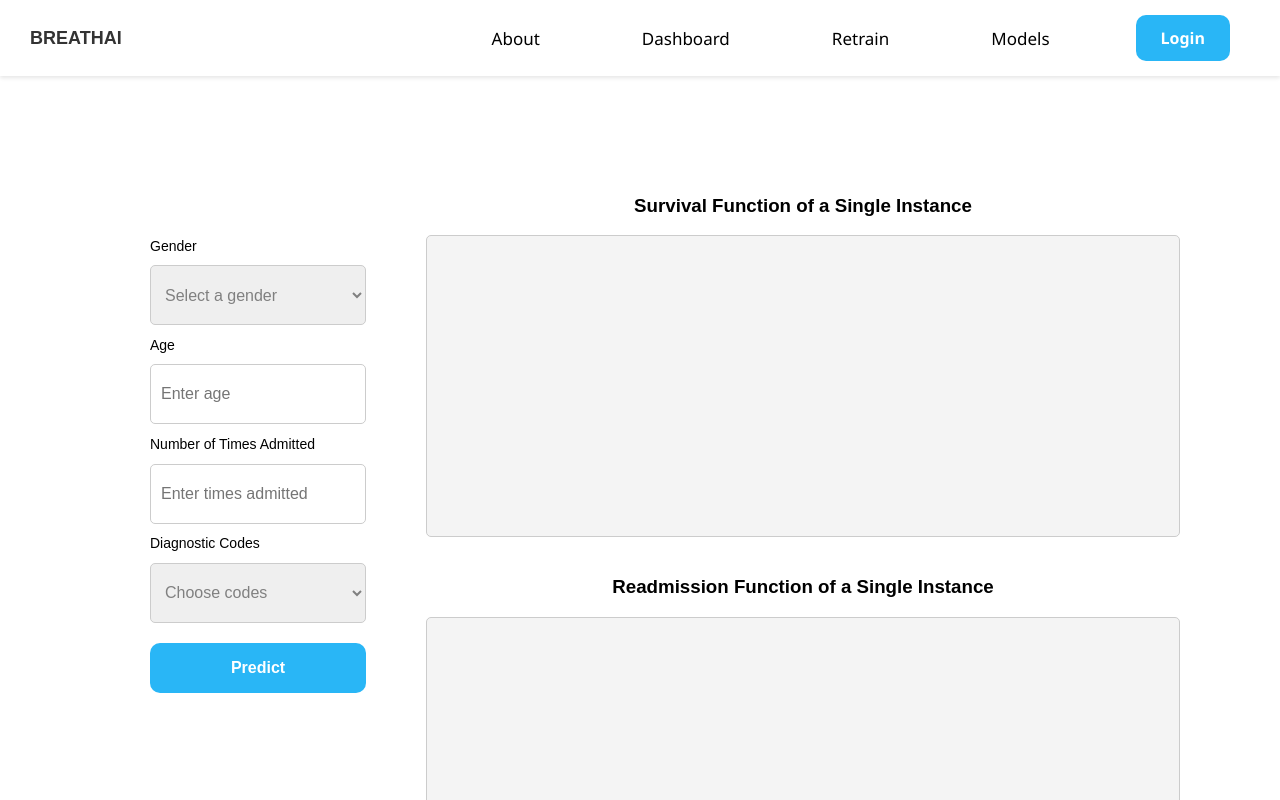
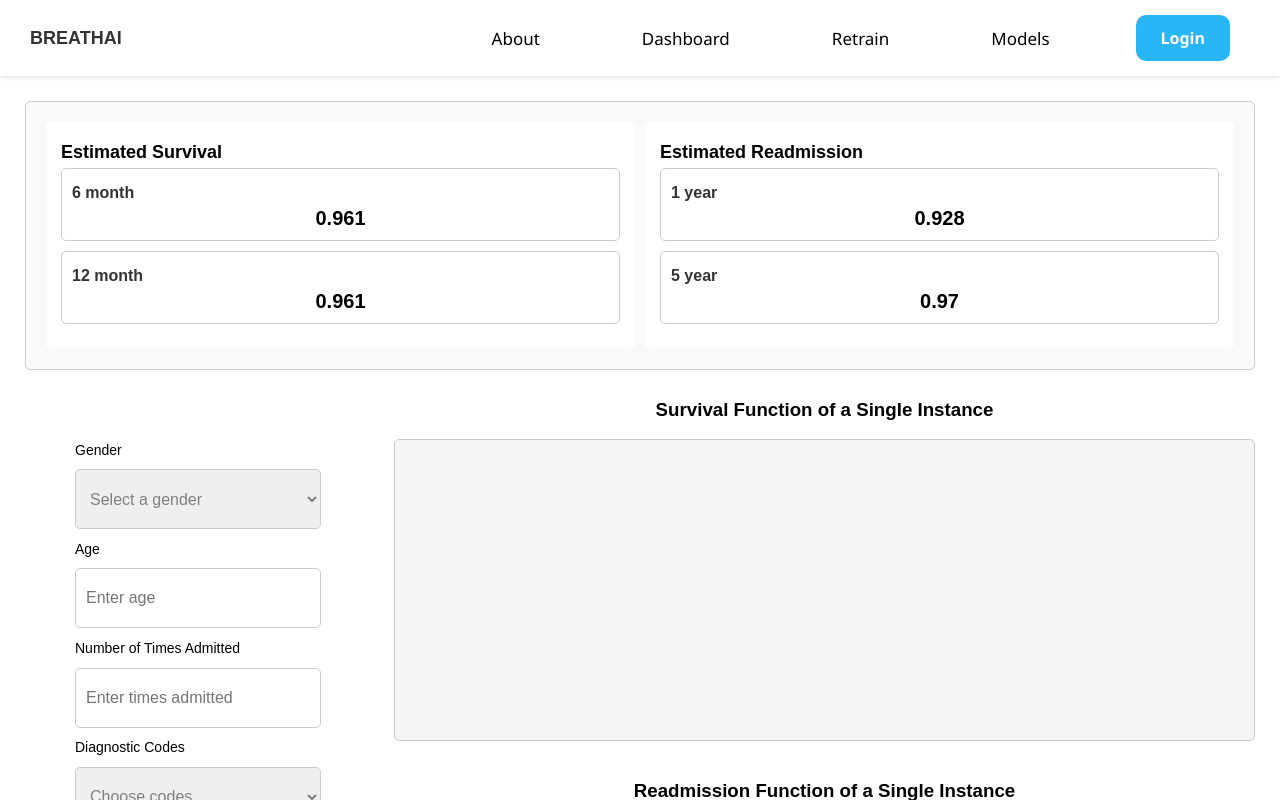
Before and after one commit to feliciajow/capstone-copd, a React (Create React App) app: page /dashboard in a window 1280 px wide. Shown: the top 800 px of the page. Built offline with nearby package versions, Linux system fonts and the light colour scheme.

Commit message:
added results to dashboard

```diff
--- a/src/pages/dashboard.css
+++ b/src/pages/dashboard.css
@@ -1,27 +1,91 @@
-/* Container Layout */
 .dashboard-container {
   display: flex;
-    justify-content: space-between;
-    align-items: flex-start; /* Align items to the top of the page */
-    gap: 10px; /* Space between form and chart sections */
-    padding: 100px;
+  flex-direction: column; /* metrics on top, with form and chart sections below */
+  gap: 10px; /* Space between results container and form/chart sections */
+  padding: 25px;
   font-family: Arial, sans-serif;
-    height: 50vh; /* Ensures the layout spans full height */
+  height: 100vh;
 }
 
-  /* Form Section */
+/* results containter section */
+.results-container {
+  display: flex;
+  justify-content: space-between; /* Spread the groups side by side */
+  align-items: flex-start; /* Align items at the top */
+  gap: 10px; /* Space between the two groups */
+  padding: 20px;
+  background-color: #f9f9f9;
+  border: 1px solid #ccc;
+  border-radius: 5px;
+}
+
+.results-group {
+  display: flex;
+  flex-direction: column; /* Stack the metrics inside each group */
+  align-items: left; /* Center-align the content */
+  flex: 1; /* Ensure equal space for both metric groups */
+  padding: 15px;
+  background-color: #ffffff;
+  border-radius: 5px;
+}
+
+.results-group h3 {
+  font-size: 18px;
+  font-weight: bold;
+  margin-bottom: 5px;
+  text-align: left;
+  margin-top: 5px;
+}
+
+.probability {
+  text-align: center;
+  padding: 10px;
+  border: 1px solid #ccc;
+  border-radius: 5px;
+  background-color: #ffffff;
+  margin-bottom: 10px; /* Space between each of the [probability */
+}
+
+.probability h3 {
+  font-size: 16px;
+  color: #333;
+  margin-bottom: 5px;
+}
+
+.probability p {
+  margin: 5px 0 0;
+  font-size: 20px;
+  font-weight: bold;
+}
+
+.divider-line {
+  width: 100%;
+  height: 1px;
+  background-color: #ccc;
+  margin: 20px 0;
+}
+
+/* main content form and chart section */
+.main-content {
+  display: flex;
+  justify-content: space-between; /* form and chart side by side */
+  gap: 20px; /* Space between form and chart sections */
+  flex: 1;
+}
+
+  /* Form section */
   .form-section {
     flex: 1;
     display: flex;
     flex-direction: column;
-    max-width: 20%; /* Restrict the form section width */
+    max-width: 20%; /* Restrict form section width */
     padding: 50px;
   }
 
   h2 {
     font-size: 14px;
     font-weight: normal;
-    text-align: left; /* Align text to the left */
+    text-align: left;
   }
 
   .input-field {
@@ -48,7 +112,7 @@
 
   }
 
-  /* Chart Section */
+  /* Chart section */
   .chart-section {
     flex: 2;
     display: flex;
@@ -59,19 +123,17 @@
 
   /* Adjust chart sizes */
   .chart {
-    height: 300px; /* Increased height for better visualization */
+    height: 300px;
     background-color: #f4f4f4;
     border: 1px solid #ccc;
     border-radius: 5px;
   }
 
-  /* Ensure buttons and inputs align properly */
   .input-container {
     display: flex;
     align-items: center;
   }
 
-  /* Predict button hover effect */
   .predict-btn:hover {
     background-color: #0288d1;
   }
@@ -79,13 +141,12 @@
   .form-section .input-container,
   .form-section .input-field,
   .form-section select {
-    width: 100%; /* Makes all elements fill the parent container */
+    width: 100%;
     max-width: 400px;
-    height: 60px; /* Standardize height */
+    height: 60px;
     box-sizing: border-box; /* Ensure padding and border are included in the width/height */
 }
 
-/* Error Message Styling */
 .error-message {
     color: red;
     font-size: 12px;
@@ -94,15 +155,26 @@
     text-align: left;
   }
 
-
 /* Responsive Design */
 @media (max-width: 768px) {
   .dashboard-container {
-      flex-direction: column; /* Stack sections on small screens */
+    flex-direction: column; /* Stack all sections vertically on smaller screens */
+  }
+
+  .results-container {
+    flex-direction: column; /* Stack metric cards on small screens */
+  }
+
+  .probability {
+    margin: 10px 0; /* Add vertical spacing between metric cards */
+  }
+
+  .main-content {
+    flex-direction: column; /* Stack form and chart sections vertically */
   }
 
   .form-section,
   .chart-section {
-      max-width: 100%;
+    max-width: 100%; /* Allow sections to take full width */
   }
   }
--- a/src/pages/dashboard.js
+++ b/src/pages/dashboard.js
@@ -1,7 +1,6 @@
 import React, { useState } from 'react';
 import { useNavigate } from 'react-router-dom';
 import './dashboard.css';
-
 
 const Dashboard=() =>{
     const navigate = useNavigate();
@@ -36,7 +35,38 @@ const Dashboard=() =>{
 
     return (
           <div className="dashboard-container">
+          <div className="results-container">
+          <div className="results-group estimated-survival">
+            <h3>Estimated Survival</h3>
+            <div className="metric-cards">
+            <div className="probability">
+              <h3>6 month</h3>
+              <p>0.961</p>
+            </div>
+            <div className="probability">
+              <h3>12 month</h3>
+              <p>0.961</p>
+            </div>
+          </div>
+          </div>
+
+        <div className="results-group estimated-readmission">
+          <h3>Estimated Readmission</h3>
+          <div className="metric-cards">
+          <div className="probability">
+            <h3>1 year</h3>
+            <p>0.928</p>
+          </div>
+          <div className="probability">
+            <h3>5 year</h3>
+            <p>0.97</p>
+            </div>
+          </div>
+        </div>
+      </div>
+
         {/* Form Section */}
+        <div className="main-content">
         <div className="form-section">
           <h2>Gender</h2>
           <select
@@ -50,7 +80,6 @@ const Dashboard=() =>{
             <option value="female">Female</option>
           </select>
           {errors.gender && <p className="error-message">{errors.gender}</p>}
-
 
             <h2>Age</h2>
             <div className="input-container">
@@ -75,7 +104,6 @@ const Dashboard=() =>{
               />
           </div>
           {errors.timesAdmitted && <p className="error-message">{errors.timesAdmitted}</p>}
-
 
             <h2>Diagnostic Codes</h2>
             <select
@@ -106,6 +134,7 @@ const Dashboard=() =>{
             </div>
           </div>
         </div>
+        </div>
       );
     };
 
```
Lines whose indentation alone changed are shown as unchanged.
